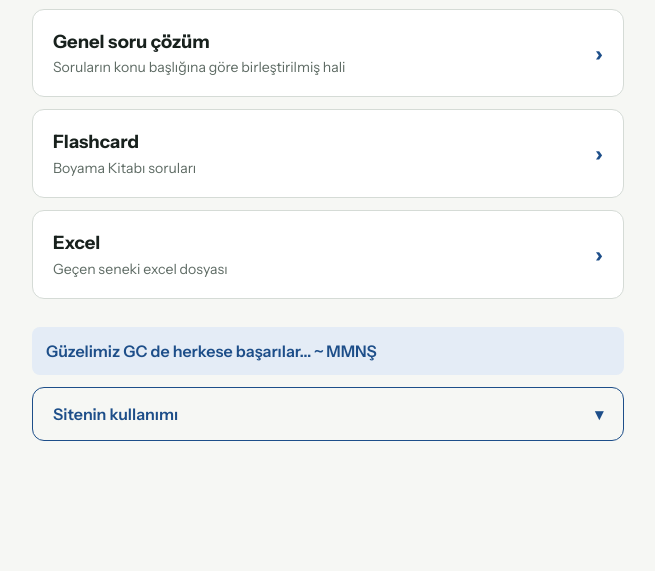
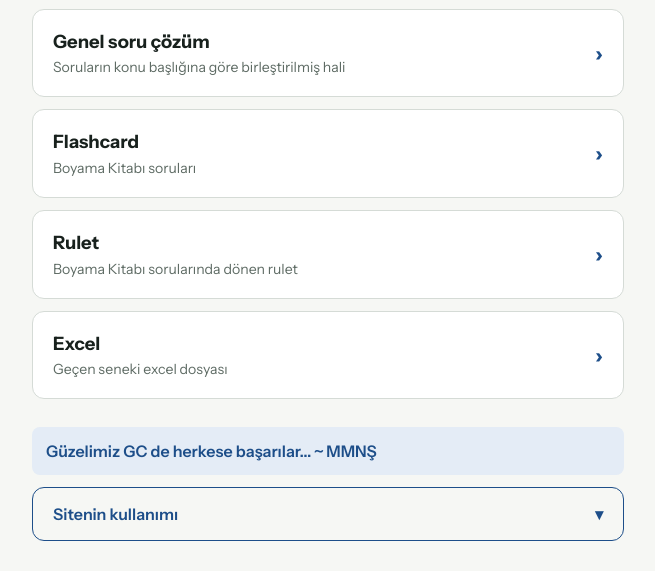
Before and after one commit to mmnsahin/GC, a plain HTML site: page index.html in a window 1280 px wide. Shown: the part 126-697 px from the top of the page, without its empty margins (312-967 px from the left). Drawn offline with Linux system fonts and the light colour scheme.

Commit message:
Ana sayfaya rulet bağlantısı eklendi
Co-Authored-By: Claude Sonnet 5.5 <noreply@anthropic.com>
Claude-Session: https://claude.ai/code/session_016DMSDkuEe9wUXVv8VHDZP3

```diff
--- a/index.html
+++ b/index.html
@@ -69,6 +69,7 @@ h1{font-size:clamp(1.9rem,5vw,2.6rem);line-height:1.12;margin:0 0 32px;font-weig
   <nav class="menu" aria-label="Sayfalar">
     <a href="sorular.html"><div>Genel soru çözüm<small>Soruların konu başlığına göre birleştirilmiş hali</small></div><span class="chev" aria-hidden="true">›</span></a>
     <a href="flash.html"><div>Flashcard<small>Boyama Kitabı soruları</small></div><span class="chev" aria-hidden="true">›</span></a>
+    <a href="rulet.html"><div>Rulet<small>Boyama Kitabı sorularında dönen rulet</small></div><span class="chev" aria-hidden="true">›</span></a>
     <a href="excel/index.html"><div>Excel<small>Geçen seneki excel dosyası</small></div><span class="chev" aria-hidden="true">›</span></a>
   </nav>
 
```
